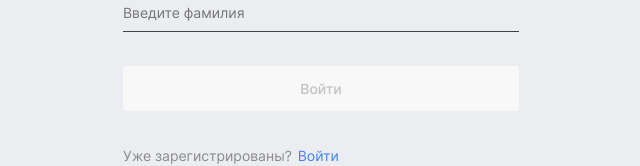
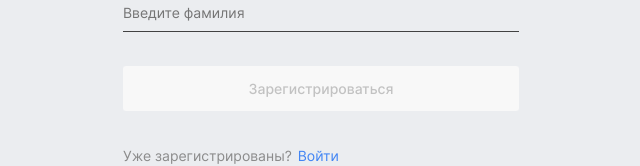
Before and after one commit to X5HR7/technoservice-frontend, a React (Vite) app: page /sign-up in a window 1280 px wide. Shown: the part 450-616 px from the top of the page, without its empty margins (319-959 px from the left). Built offline with nearby package versions, Linux system fonts and the light colour scheme; no server answers.

Commit message:
fix: изменить текст у кнопки регистрации

```diff
--- a/src/widgets/RegisterForm/ui/RegisterForm.tsx
+++ b/src/widgets/RegisterForm/ui/RegisterForm.tsx
@@ -89,7 +89,7 @@ const RegisterForm: FC = () => {
         }}
       />
       <SubmitButton disabled={!isValid || isLoading} error={error?.data?.message?.toString()}>
-        {isLoading ? <Spinner size={'small'} /> : 'Войти'}
+        {isLoading ? <Spinner size={'small'} /> : 'Зарегистрироваться'}
       </SubmitButton>
     </form>
   );
```
